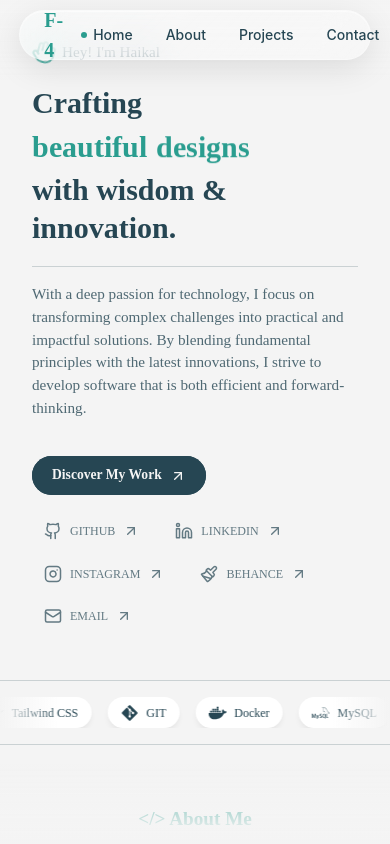
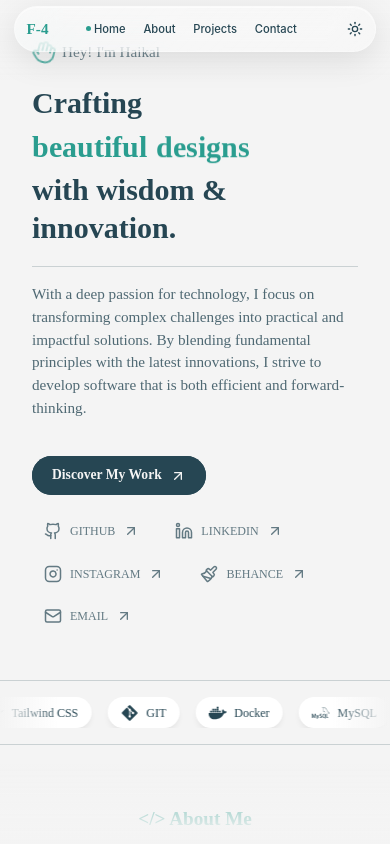
Before and after one commit to Fx-4/portfolio-website, a React (Vite) app: page / in a window 390 px wide. Built offline with nearby package versions, Linux system fonts and the light colour scheme; no server answers.

Commit message:
Enhance mobile navbar styles for improved usability and responsiveness

```diff
--- a/src/styles/Navbar.css
+++ b/src/styles/Navbar.css
@@ -296,18 +296,102 @@
 }
 
 @media (max-width: 768px) {
-  /* Mobile: Top state */
+  /* Adjust navbar header padding for mobile */
+  .navbar-header {
+    padding: 8px;
+  }
+
+  /* Base navbar adjustments for mobile */
+  .navbar {
+    height: 48px;
+    padding: 0 1rem;
+    gap: 0.75rem;
+  }
+
+  /* Mobile: Top state - more compact */
   .navbar-top {
     width: 95% !important;
   }
 
   /* Mobile: Scrolling state */
   .navbar-scrolling {
+    width: 92% !important;
+  }
+
+  /* Mobile: Scrolled state - stay wider on mobile */
+  .navbar-scrolled {
     width: 90% !important;
   }
 
-  /* Mobile: Scrolled state */
-  .navbar-scrolled {
-    width: 85% !important;
+  /* Adjust brand font size for mobile */
+  .navbar-brand {
+    font-size: 1rem;
+  }
+
+  /* Adjust nav links for mobile */
+  .nav-links {
+    gap: 0.5rem;
+    font-size: 0.75rem;
+  }
+
+  .nav-link {
+    font-size: 0.75rem;
+    padding: 0.25rem 0.25rem;
+  }
+
+  /* Hide text hover effect on very small screens */
+  .text-hover {
+    font-size: 0.75rem;
+  }
+
+  /* Adjust active dot for mobile */
+  .active-link:before {
+    width: 5px !important;
+    height: 5px !important;
+    left: -5px;
   }
 }
+
+/* Extra small devices (like Realme 9 Pro+ in portrait) */
+@media (max-width: 430px) {
+  .navbar-header {
+    padding: 6px;
+  }
+
+  .navbar {
+    height: 46px;
+    padding: 0 0.75rem;
+    gap: 0.5rem;
+  }
+
+  /* Keep navbar wider on small screens */
+  .navbar-top {
+    width: 96% !important;
+  }
+
+  .navbar-scrolling {
+    width: 94% !important;
+  }
+
+  .navbar-scrolled {
+    width: 92% !important;
+  }
+
+  .navbar-brand {
+    font-size: 0.95rem;
+  }
+
+  .nav-links {
+    gap: 0.4rem;
+  }
+
+  .nav-link {
+    font-size: 0.7rem;
+    padding: 0.2rem 0.2rem;
+  }
+
+  .text-hover,
+  .text-default {
+    font-size: 0.7rem;
+  }
+}
```
